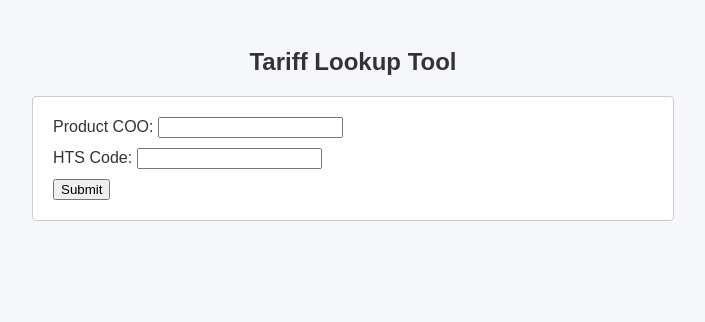
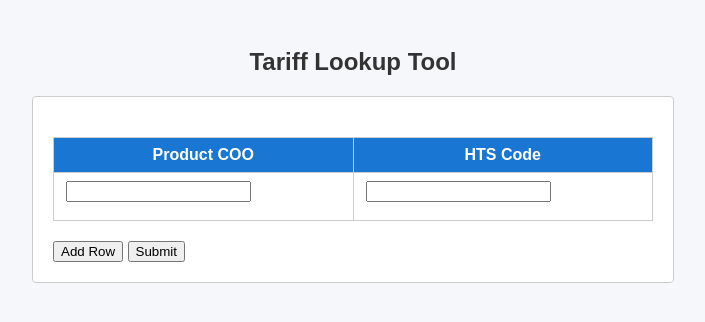
Before and after one commit to Steven-Chen2021/TariffTool, a Flask app: page / in a window 1280 px wide. Shown: the top 322 px of the page, without its empty margins (287-992 px from the left). Run offline with Flask 3, Linux system fonts and the light colour scheme.

Commit message:
Allow multi-row tariff lookup

```diff
--- a/app.py
+++ b/app.py
@@ -11,24 +11,39 @@ def index():
 
 @app.route('/calculate', methods=['POST'])
 def calculate():
-    product_coo = request.form.get('product_coo', '')
-    hts_code = request.form.get('hts_code', '')
+    coo_list = request.form.getlist('product_coo[]')
+    hts_list = request.form.getlist('hts_code[]')
 
     wb = xw.Book('Tariff Lookup Tool.xlsx')
     sht = wb.sheets['Enter Importer Data Here']
 
-    sht.range('C2').value = product_coo
-    sht.range('D2').value = hts_code
+    start_row = 2
+    for idx, (coo, hts) in enumerate(zip(coo_list, hts_list)):
+        row = start_row + idx
+        sht.range(f'C{row}').value = coo
+        sht.range(f'D{row}').value = hts
 
     wb.app.calculate()
 
-    cells = ['M2', 'Q2', 'T2', 'AB2', 'AE2', 'AF2']
-    results = {cell: sht.range(cell).value for cell in cells}
+    rows = []
+    for idx, (coo, hts) in enumerate(zip(coo_list, hts_list)):
+        row = start_row + idx
+        cells = {
+            'coo': coo,
+            'hts': hts,
+            'steel': sht.range(f'M{row}').value,
+            'aluminum': sht.range(f'Q{row}').value,
+            'tariff_301': sht.range(f'T{row}').value,
+            'china20': sht.range(f'AB{row}').value,
+            'reciprocal': sht.range(f'AE{row}').value,
+            'total_new_duty': sht.range(f'AF{row}').value,
+        }
+        rows.append(cells)
 
     wb.save()
     wb.close()
 
-    return jsonify(results)
+    return jsonify(rows)
 
 
 if __name__ == '__main__':
--- a/templates/index.html
+++ b/templates/index.html
@@ -45,14 +45,36 @@
 <body>
     <h2>Tariff Lookup Tool</h2>
     <form id="calcForm">
-        Product COO: <input type="text" name="product_coo"><br>
-        HTS Code: <input type="text" name="hts_code"><br>
+        <table id="input-table">
+            <thead>
+                <tr>
+                    <th>Product COO</th>
+                    <th>HTS Code</th>
+                </tr>
+            </thead>
+            <tbody>
+                <tr>
+                    <td><input type="text" name="product_coo[]"></td>
+                    <td><input type="text" name="hts_code[]"></td>
+                </tr>
+            </tbody>
+        </table>
+        <button type="button" id="add-row">Add Row</button>
         <button type="submit">Submit</button>
     </form>
     <div id="results-container">
         <table id="results-table" style="display:none;">
             <thead>
-                <tr><th>Tariff Type</th><th>Rate</th></tr>
+                <tr>
+                    <th>COO</th>
+                    <th>HTS Code</th>
+                    <th>Steel Tariff</th>
+                    <th>Aluminum Tariff</th>
+                    <th>301 Tariff</th>
+                    <th>New China 20%</th>
+                    <th>Applicable Reciprocal Tariff Rate</th>
+                    <th>Total New Duty Rate (not including Base Duty Rate, AD/CVD, or future tariffs)</th>
+                </tr>
             </thead>
             <tbody></tbody>
         </table>
@@ -66,6 +88,14 @@
             return (num * 100).toFixed(2) + '%';
         }
 
+        document.getElementById('add-row').addEventListener('click', function() {
+            const tbody = document.querySelector('#input-table tbody');
+            const tr = document.createElement('tr');
+            tr.innerHTML = `<td><input type="text" name="product_coo[]"></td>` +
+                           `<td><input type="text" name="hts_code[]"></td>`;
+            tbody.appendChild(tr);
+        });
+
         document.getElementById('calcForm').addEventListener('submit', function(e) {
             e.preventDefault();
             const formData = new FormData(this);
@@ -75,24 +105,20 @@
             })
             .then(res => res.json())
             .then(data => {
-                const rows = [
-                    ['Steel Tariff', data.M2],
-                    ['Aluminum Tariff', data.Q2],
-                    ['301 Tariff', data.T2],
-                    ['New China 20%', data.AB2],
-                    ['Applicable Reciprocal Tariff Rate', data.AE2],
-                    ['Total New Duty Rate (not including Base Duty Rate, AD/CVD, or future tariffs)', data.AF2]
-                ];
                 const tbody = document.querySelector('#results-table tbody');
                 tbody.innerHTML = '';
-                rows.forEach(function(r) {
+                data.forEach(row => {
                     const tr = document.createElement('tr');
-                    const tdLabel = document.createElement('td');
-                    tdLabel.textContent = r[0];
-                    const tdValue = document.createElement('td');
-                    tdValue.textContent = formatPercent(r[1]);
-                    tr.appendChild(tdLabel);
-                    tr.appendChild(tdValue);
+                    tr.innerHTML = `
+                        <td>${row.coo}</td>
+                        <td>${row.hts}</td>
+                        <td>${formatPercent(row.steel)}</td>
+                        <td>${formatPercent(row.aluminum)}</td>
+                        <td>${formatPercent(row.tariff_301)}</td>
+                        <td>${formatPercent(row.china20)}</td>
+                        <td>${formatPercent(row.reciprocal)}</td>
+                        <td>${formatPercent(row.total_new_duty)}</td>
+                    `;
                     tbody.appendChild(tr);
                 });
                 document.getElementById('results-table').style.display = 'table';
```
Also changed, not shown: README.md.
